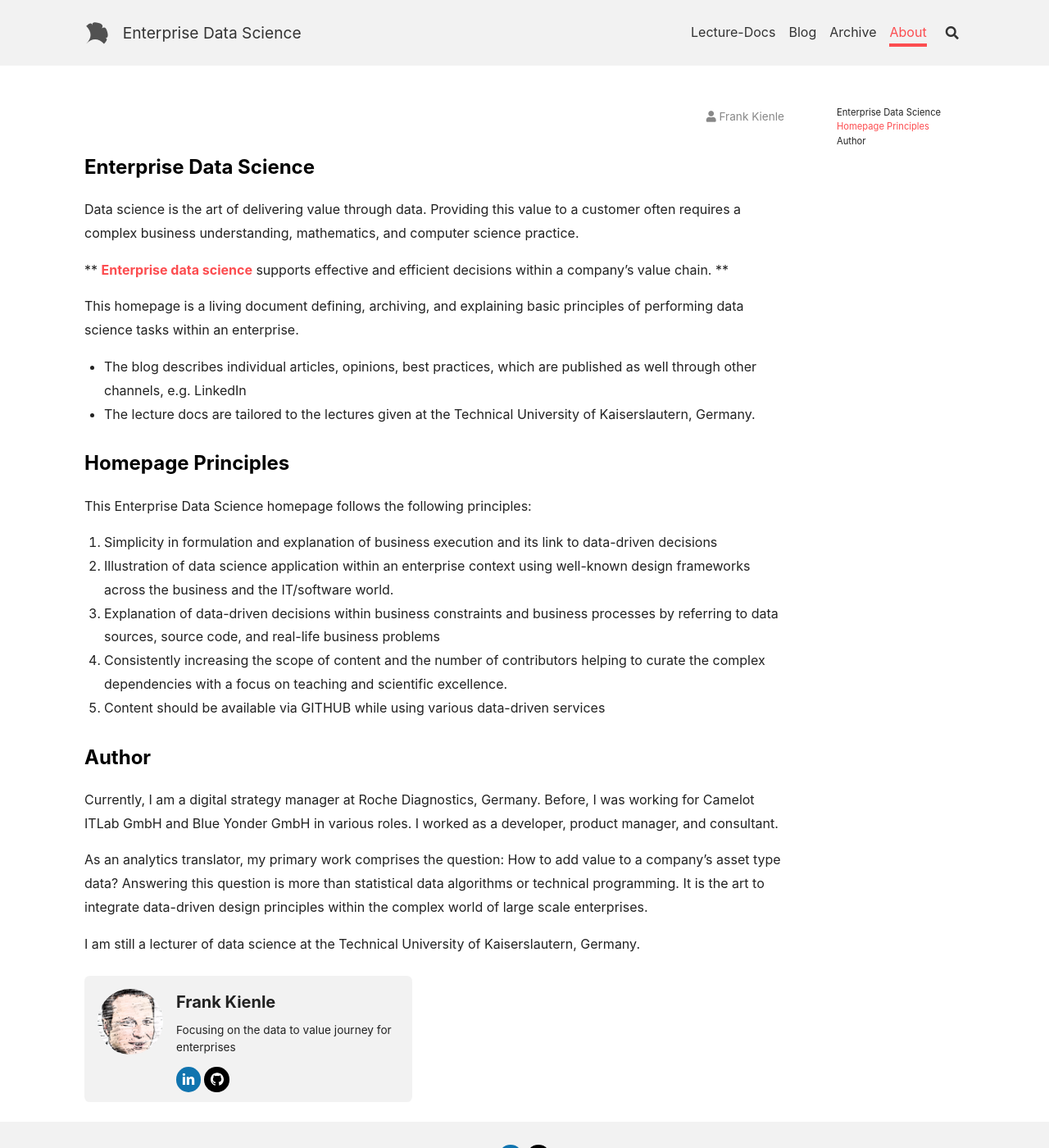
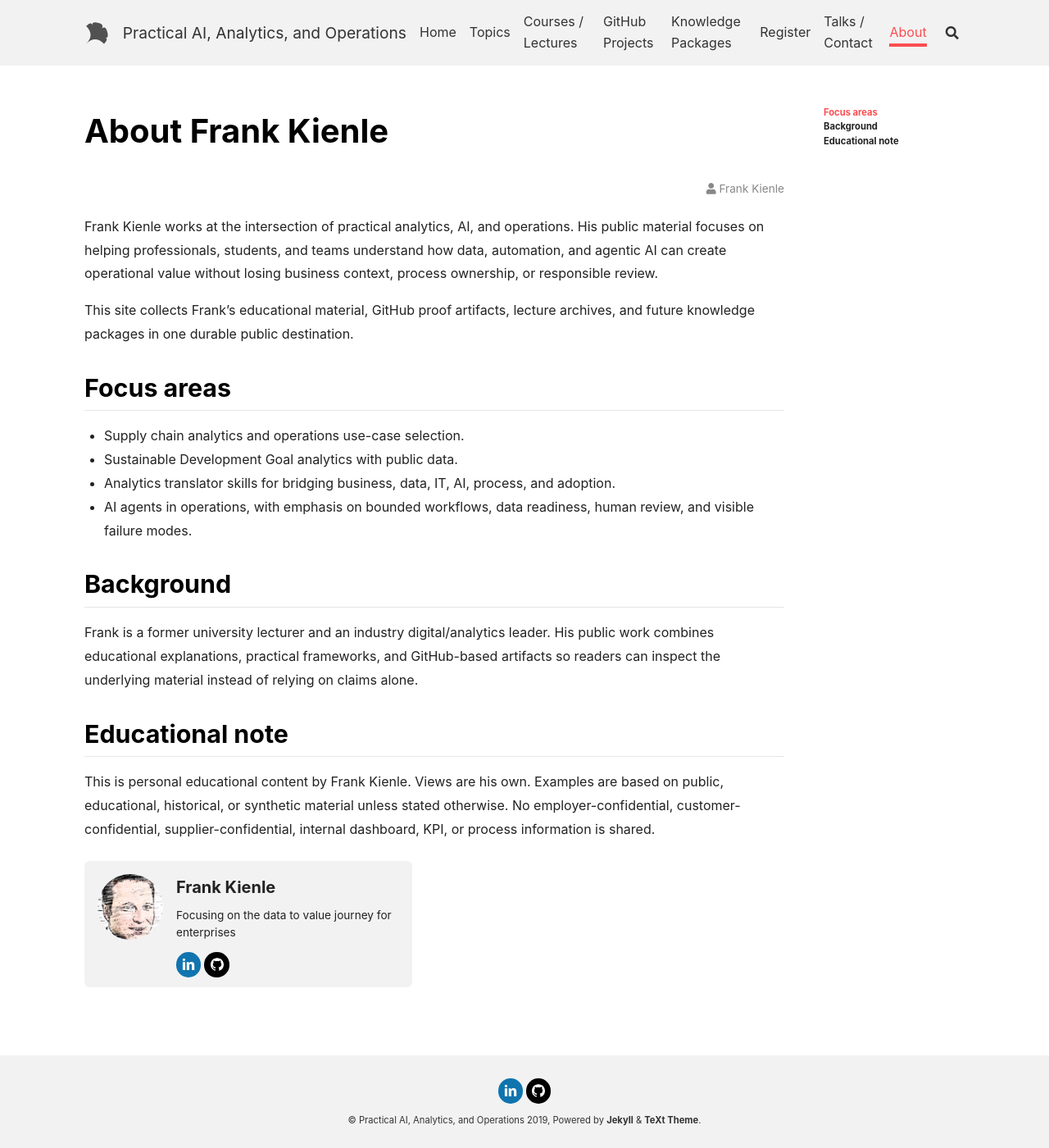
Before and after one commit to kienlef/kienlef.github.io, a Jekyll site: the page built from about.md, in a window 1280 px wide and 1400 px high. Shown: the whole window at 82% size. Built offline with Jekyll 4.4.1, drawn with Linux system fonts in a browser that asks for light colours; nearby versions of some CDN libraries; some of the changed text lies outside the part shown.

Commit message:
docs: expand knowledge hub pages

```diff
--- a/_config.yml
+++ b/_config.yml
@@ -20,9 +20,9 @@ text_skin: default # "default" (default), "dark", "forest", "ocean", "chocolate"
 highlight_theme: tomorrow-night # "default" (default), "tomorrow", "tomorrow-night", "tomorrow-night-eighties", "tomorrow-night-blue", "tomorrow-night-bright"
 url     : # the base hostname & protocol for your site e.g. https://www.someone.com
 baseurl : # does not include hostname
-title   : Enterprise Data Science
+title   : Practical AI, Analytics, and Operations
 description: > # this means to ignore newlines until "Language & timezone"
-  Entrprise Data Science the art to deliver value through data
+  Practical AI, analytics, and agentic automation for supply chain and operations — educational material, GitHub-backed examples, and business-facing frameworks.
 
 
 ## => Language and Timezone
@@ -38,7 +38,7 @@ author:
   name      : Frank Kienle
   url       :
   avatar    : # path or url of avatar image (square)
-  bio       : Passionate about data driven decision making
+  bio       : Practical AI, analytics, and agentic automation for supply chain and operations.
   email     :
   facebook  : # "user_name" the last part of your profile url, e.g. https://www.facebook.com/user_name
   twitter   : # "user_name" the last part of your profile url, e.g. https://twitter.com/user_name
@@ -55,7 +55,7 @@ author:
 
 ## => GitHub Repository (if the site is hosted by GitHub)
 ##############################
-repository: user_name/repo_name
+repository: kienlef/kienlef.github.io
 repository_tree: master
 
 
--- a/_data/navigation.yml
+++ b/_data/navigation.yml
@@ -1,11 +1,18 @@
 header:
-  - title:      Lecture-Docs
-    url:        /docs/overview
-    key:        docs
-  - title:      Blog
-    url:        /docs/
-  - title:      Archive
-    url:        /archive.html
+  - title:      Home
+    url:        /
+  - title:      Topics
+    url:        /topics/
+  - title:      Courses / Lectures
+    url:        /courses/
+  - title:      GitHub Projects
+    url:        /github-projects/
+  - title:      Knowledge Packages
+    url:        /knowledge-packages/
+  - title:      Register
+    url:        /register/
+  - title:      Talks / Contact
+    url:        /contact/
   - title:      About
     url:        /about.html
 
--- a/about.md
+++ b/about.md
@@ -1,38 +1,31 @@
 ---
 layout: article
+title: About Frank Kienle
 key: page-about
 author: Frank Kienle
 show_author_profile: true
+show_date: false
+sharing: false
+license: false
 aside:
   toc: true
 ---
-### Enterprise Data Science
 
-Data science is the art of delivering value through data. Providing this value to a customer often requires a complex business understanding, mathematics, and computer science practice.
+Frank Kienle works at the intersection of practical analytics, AI, and operations. His public material focuses on helping professionals, students, and teams understand how data, automation, and agentic AI can create operational value without losing business context, process ownership, or responsible review.
 
-** [Enterprise data science](docs/enterprise_data_science) supports effective and efficient decisions within a company's value chain. **
+This site collects Frank's educational material, GitHub proof artifacts, lecture archives, and future knowledge packages in one durable public destination.
 
-This homepage is a living document defining, archiving, and explaining basic principles of performing data science tasks within an enterprise.
+## Focus areas
 
-* The blog describes individual articles, opinions, best practices, which are published as well through other channels, e.g. LinkedIn
-* The lecture docs are tailored to the lectures given at the Technical University of Kaiserslautern, Germany.
+- Supply chain analytics and operations use-case selection.
+- Sustainable Development Goal analytics with public data.
+- Analytics translator skills for bridging business, data, IT, AI, process, and adoption.
+- AI agents in operations, with emphasis on bounded workflows, data readiness, human review, and visible failure modes.
 
-### Homepage Principles
-This Enterprise Data Science homepage follows the following principles:
+## Background
 
-1. Simplicity in formulation and explanation of  business execution and its link to data-driven decisions
-2. Illustration of data science application within an enterprise context using well-known design frameworks across the business and the IT/software world.
-3. Explanation of data-driven decisions within business constraints and business processes by referring to data sources, source code, and real-life business problems
-4. Consistently increasing the scope of content and the number of contributors helping to curate the complex dependencies with a focus on teaching and scientific excellence.
-5. Content should be available via GITHUB while using various data-driven services
+Frank is a former university lecturer and an industry digital/analytics leader. His public work combines educational explanations, practical frameworks, and GitHub-based artifacts so readers can inspect the underlying material instead of relying on claims alone.
 
-### Author
-Currently, I am a digital strategy manager at Roche Diagnostics, Germany.
-Before, I was working for Camelot ITLab GmbH and Blue Yonder GmbH in various roles. I worked as a developer, product manager, and consultant.
+## Educational note
 
-As an analytics translator, my primary work comprises the question:
-How to add value to a company's asset type data?
-Answering this question is more than statistical data algorithms or technical programming. It is the art to integrate data-driven design principles within the complex world of large scale enterprises.
-
-
-I am still a lecturer of data science at the Technical University of Kaiserslautern, Germany.
+This is personal educational content by Frank Kienle. Views are his own. Examples are based on public, educational, historical, or synthetic material unless stated otherwise. No employer-confidential, customer-confidential, supplier-confidential, internal dashboard, KPI, or process information is shared.
```
Also changed, not shown: ai-agents-in-operations.md (added, +53 -0 lines), analytics-translator.md (added, +42 -0 lines), contact.md (added, +34 -0 lines), courses.md (added, +29 -0 lines), github-projects.md (added, +46 -0 lines), index.html (+91 -3 lines), knowledge-packages.md (added, +37 -0 lines), register.md (added, +128 -0 lines), sdg-analytics.md (added, +42 -0 lines), supply-chain-analytics.md (added, +42 -0 lines), thank-you-agent-readiness-checklist.md (added, +44 -0 lines), topics.md (added, +48 -0 lines), Gemfile.lock.
